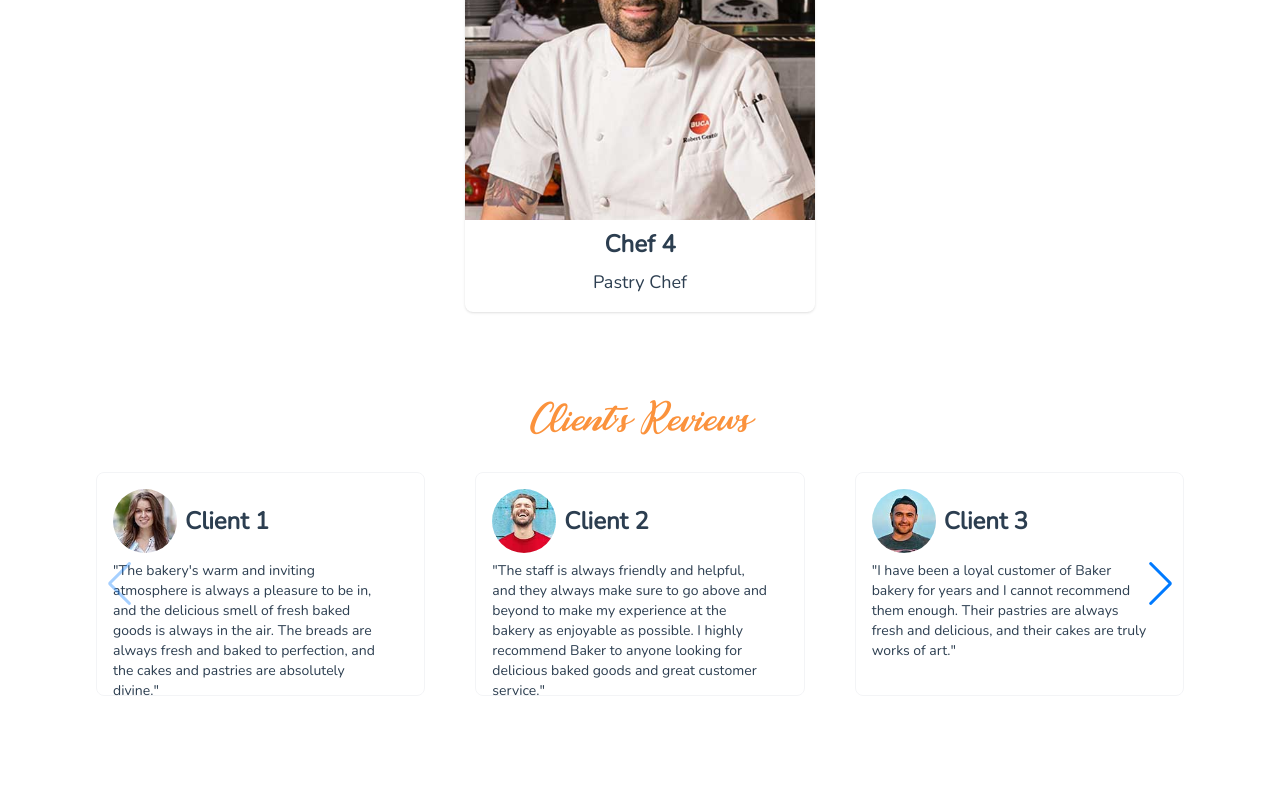
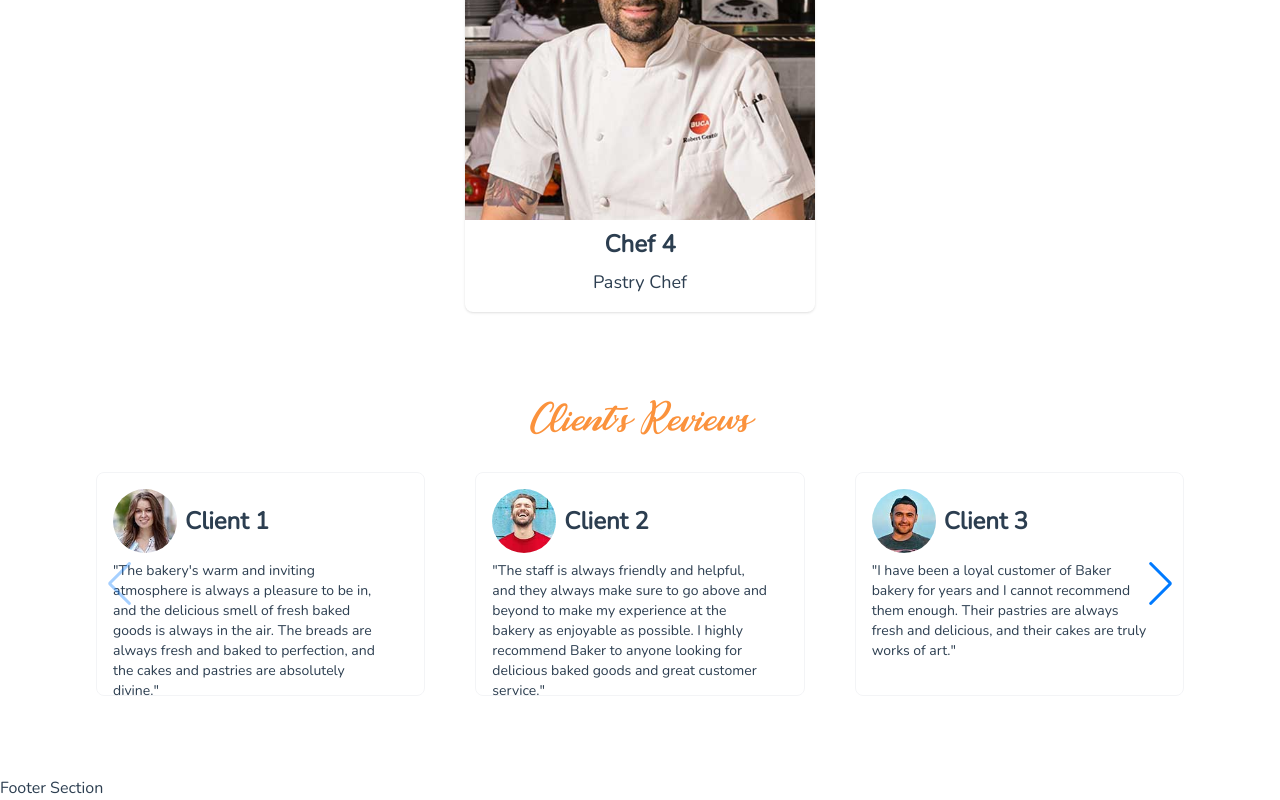
Before and after one commit to ozo-vehe/baker, a Vue app: page / in a window 1280 px wide. Shown: the part 5246-6046 px from the top of the page. Before the commit the page ends 6022 px from the top, so only its background shows below. Built offline with nearby package versions, Linux system fonts and the light colour scheme.

Commit message:
added the footer section of the landing page

```diff
--- /dev/null
+++ b/src/components/FooterSection.vue
@@ -0,0 +1,8 @@
+<script setup>
+</script>
+
+<template>
+  <main>
+    Footer Section
+  </main>
+</template>
--- a/src/views/LandingPage.vue
+++ b/src/views/LandingPage.vue
@@ -5,6 +5,7 @@
   import ServicesSection from '../components/ServicesSection.vue';
   import BakersSection from '../components/BakersSection.vue';
   import TestimonySection from '../components/TestimonySection.vue';
+  import FooterSection from '../components/FooterSection.vue';
 </script>
 
 <template>
@@ -15,5 +16,6 @@
     <ServicesSection />
     <BakersSection />
     <TestimonySection />
+    <FooterSection />
   </main>
 </template>
```
